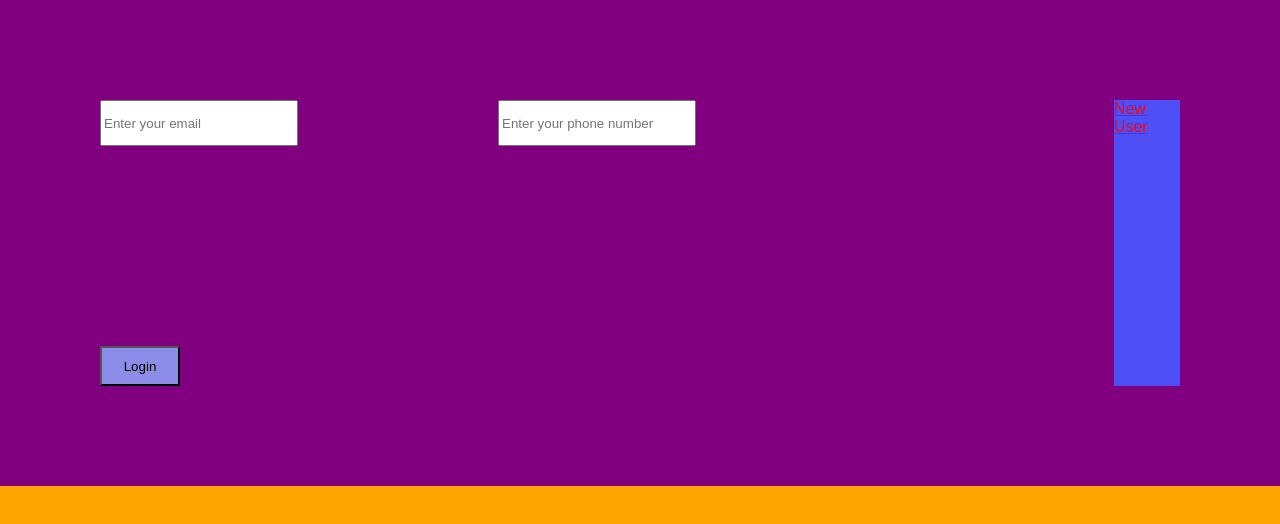
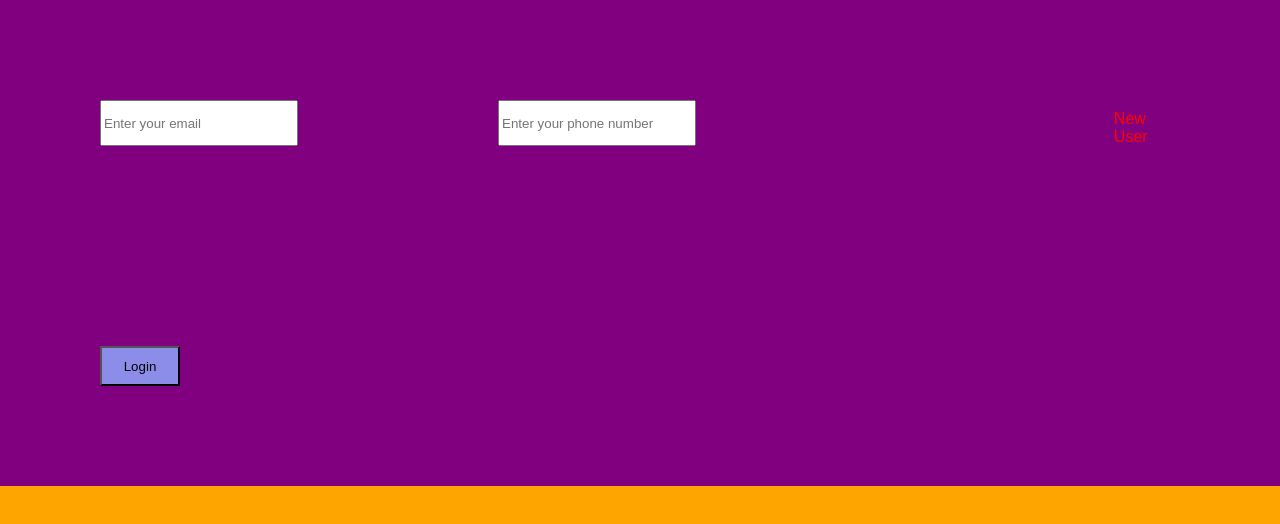
Before and after one commit to Shiva2001S/hyrioai-frontend, a Next.js app: page /login in a window 1280 px wide. Shown: the top 524 px of the page. Built offline with nearby package versions, Linux system fonts and the light colour scheme.

Commit message:
seventh commit of mine

```diff
--- a/src/app/styles/login.scss
+++ b/src/app/styles/login.scss
@@ -21,7 +21,9 @@
     margin: 100px;
     float: right;
     color: red;
-    background-color: rgb(79, 79, 248);
+    // background-color: rgb(79, 79, 248);
+    text-decoration: none;
+    margin-top: 110px;
 }
 
 body {
```
